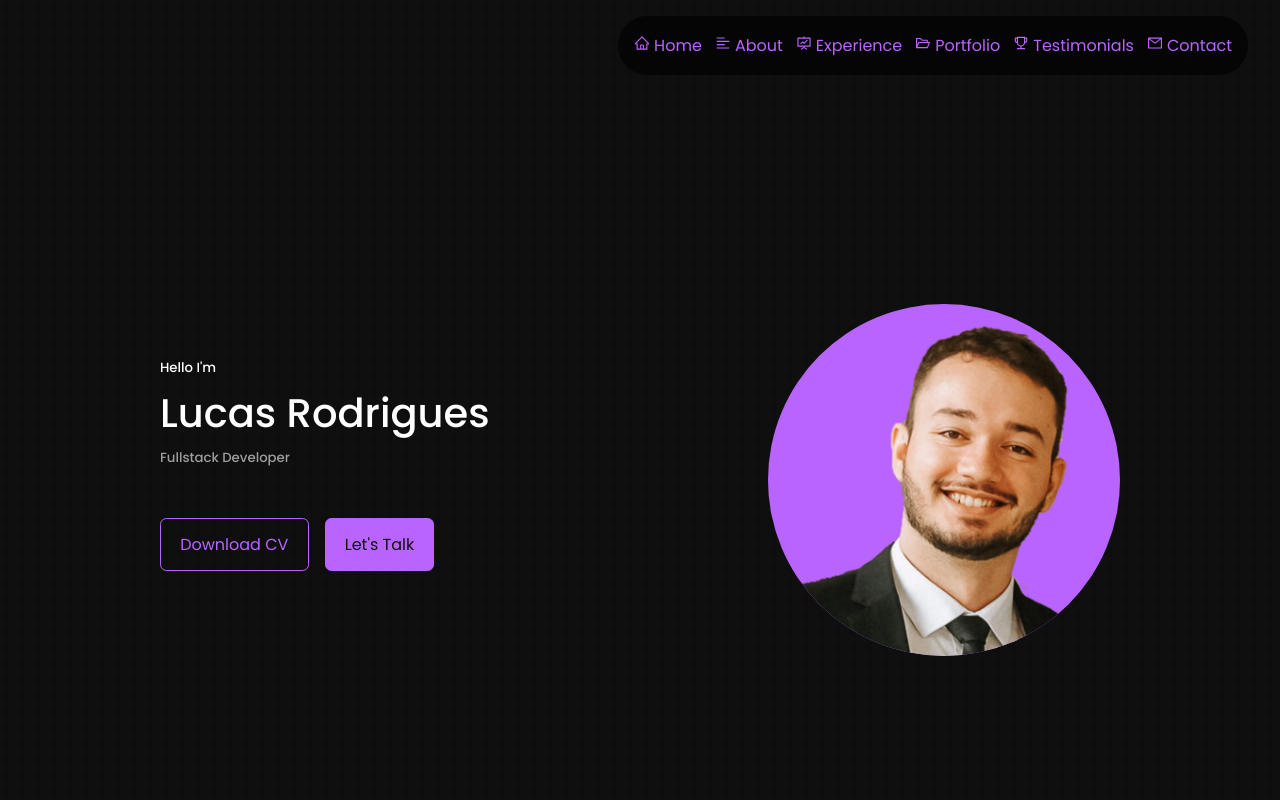
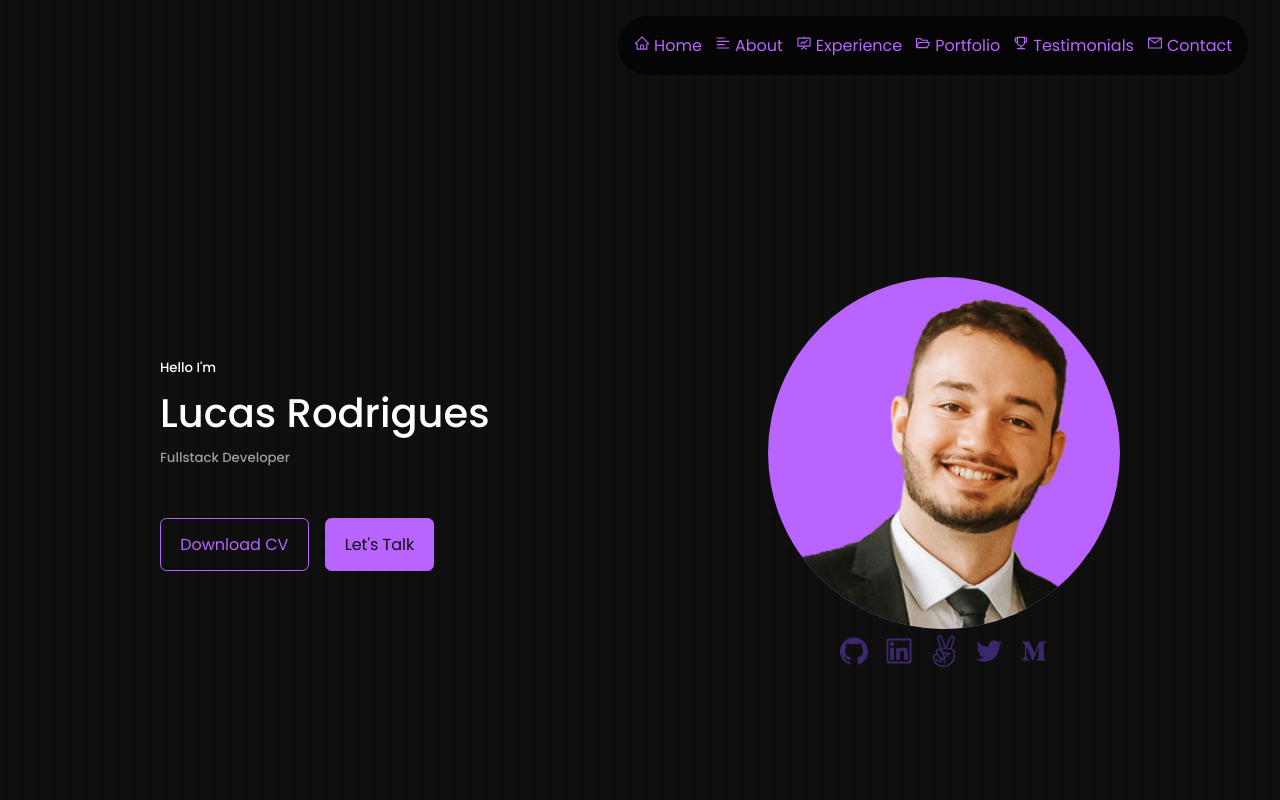
Before and after one commit to lucas-crodrigues/portfolio2, a React (Create React App) app: page / in a window 1280 px wide. Shown: the top 800 px of the page. Built offline with nearby package versions, Linux system fonts and the light colour scheme.

Commit message:
Update Header.js

```diff
--- a/src/components/header/Header.js
+++ b/src/components/header/Header.js
@@ -2,6 +2,8 @@ import React from 'react'
 import './header.css'
 import CTA from './CTA'
 import me from '../../assets/lucas.png'
+import { AiOutlineGithub, AiOutlineLinkedin, AiOutlineTwitter, AiOutlineMedium } from 'react-icons/ai'
+import { SiAngellist } from 'react-icons/si'
 
 const Header = () => {
   return (
@@ -13,8 +15,17 @@ const Header = () => {
             <h5 className='text-light'>Fullstack Developer</h5>
             <CTA />
           </div>
-          <div className='header-photo'>
-            <img src={me} alt='Picture of myself'/>
+          <div className='header'>
+            <div className='header-photo'>
+              <img src={me} alt='Picture of myself'/>
+            </div>
+            <div className='header-socials'>
+              <a href='https://github.com/lucas-crodrigues' target='_blank' rel="noreferrer"><AiOutlineGithub /></a>
+              <a href='https://www.linkedin.com/in/lucascostarodrigues/' target='_blank' rel="noreferrer"><AiOutlineLinkedin /></a>
+              <a href='https://angel.co/u/lucascostarodrigues' target='_blank' rel="noreferrer"><SiAngellist /></a>
+              <a href='https://twitter.com/lcrodrigues58' target='_blank' rel="noreferrer"><AiOutlineTwitter /></a>
+              <a href='https://medium.com/@lucascostarodrigues' target='_blank' rel="noreferrer"><AiOutlineMedium /></a>
+            </div>
           </div>
         </div>
       </section>
```
